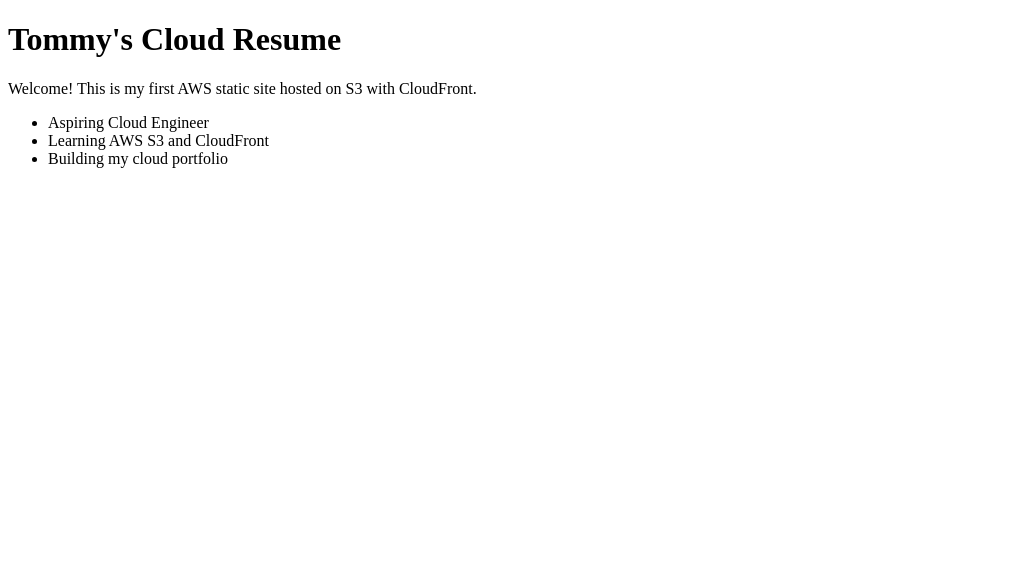
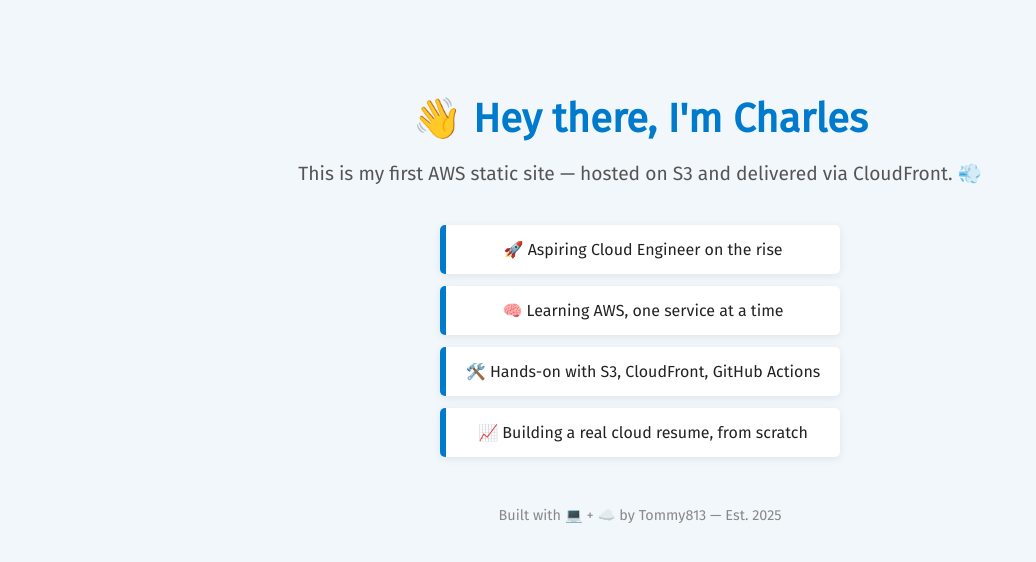
Before and after one commit to charles-bucher/s3-cloudfront-secure-static-site, a plain HTML site: page static-s3-with-cloud-front/website/Index.html/index.html in a window 1280 px wide. Shown: the whole page, without its empty margins (0-1036 px from the left). Drawn offline with Linux system fonts and the light colour scheme.

Commit message:
Update index.html

```diff
--- a/static-s3-with-cloud-front/website/Index.html/index.html
+++ b/static-s3-with-cloud-front/website/Index.html/index.html
@@ -1,17 +1,70 @@
 <!DOCTYPE html>
 <html lang="en">
 <head>
-    <meta charset="UTF-8" />
-    <meta name="viewport" content="width=device-width, initial-scale=1" />
-    <title>Tommy's Cloud Resume</title>
+  <meta charset="UTF-8" />
+  <meta name="viewport" content="width=device-width, initial-scale=1" />
+  <title>Tommy's Cloud Resume</title>
+  <link href="https://fonts.googleapis.com/css2?family=Fira+Sans&display=swap" rel="stylesheet" />
+  <style>
+    body {
+      font-family: 'Fira Sans', sans-serif;
+      background: #f2f7fb;
+      color: #222;
+      text-align: center;
+      padding: 60px 20px;
+    }
+
+    h1 {
+      color: #007acc;
+      font-size: 2.5em;
+      margin-bottom: 10px;
+    }
+
+    p {
+      font-size: 1.2em;
+      color: #555;
+      margin-bottom: 40px;
+    }
+
+    ul {
+      list-style: none;
+      padding: 0;
+      max-width: 400px;
+      margin: 0 auto;
+    }
+
+    li {
+      background: #fff;
+      margin: 12px 0;
+      padding: 15px;
+      border-left: 6px solid #007acc;
+      border-radius: 5px;
+      box-shadow: 0 2px 8px rgba(0,0,0,0.08);
+      font-size: 1em;
+    }
+
+    footer {
+      margin-top: 50px;
+      color: #888;
+      font-size: 0.9em;
+    }
+  </style>
 </head>
 <body>
-    <h1>Tommy's Cloud Resume</h1>
-    <p>Welcome! This is my first AWS static site hosted on S3 with CloudFront.</p>
-    <ul>
-        <li>Aspiring Cloud Engineer</li>
-        <li>Learning AWS S3 and CloudFront</li>
-        <li>Building my cloud portfolio</li>
-    </ul>
+
+  <h1>👋 Hey there, I'm Charles</h1>
+  <p>This is my first AWS static site — hosted on S3 and delivered via CloudFront. 💨</p>
+
+  <ul>
+    <li>🚀 Aspiring Cloud Engineer on the rise</li>
+    <li>🧠 Learning AWS, one service at a time</li>
+    <li>🛠️ Hands-on with S3, CloudFront, GitHub Actions</li>
+    <li>📈 Building a real cloud resume, from scratch</li>
+  </ul>
+
+  <footer>
+    Built with 💻 + ☁️ by Tommy813 &mdash; Est. 2025
+  </footer>
+
 </body>
 </html>
```
